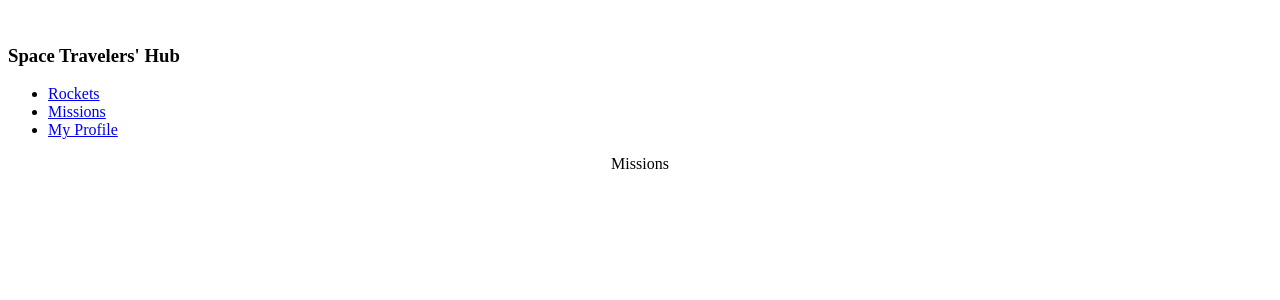
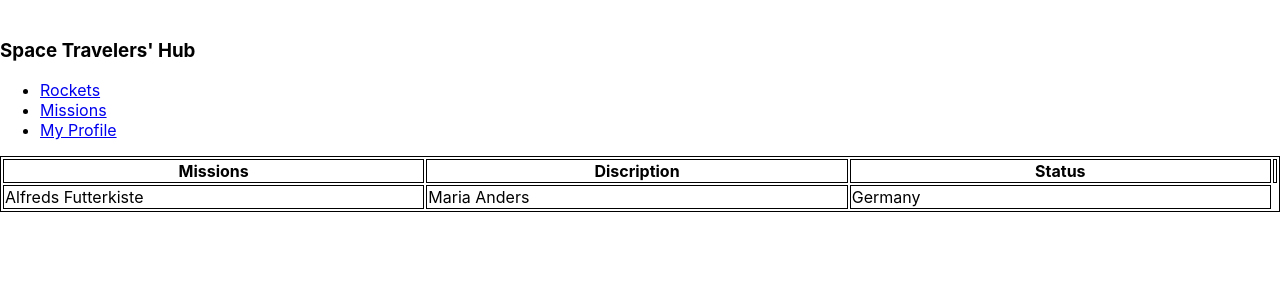
Before and after one commit to medsonmoombe/react-redux-group-project, a React (Create React App) app: page /missions in a window 1280 px wide. Shown: the top 300 px of the page. Built offline with nearby package versions, Linux system fonts and the light colour scheme.

Commit message:
Add the missionCard and the mission slicesreducer

```diff
--- a/package.json
+++ b/package.json
@@ -7,6 +7,7 @@
     "@testing-library/jest-dom": "^5.16.4",
     "@testing-library/react": "^13.3.0",
     "@testing-library/user-event": "^13.5.0",
+    "axios": "^0.27.2",
     "react": "^18.2.0",
     "react-dom": "^18.2.0",
     "react-redux": "^8.0.2",
--- a/src/App.css
+++ b/src/App.css
@@ -1,38 +1,35 @@
-.App {
-  text-align: center;
+body {
+  margin: 0;
+  font-family:
+    -apple-system,
+    BlinkMacSystemFont,
+    'Segoe UI',
+    'Roboto',
+    'Oxygen',
+    'Ubuntu',
+    'Cantarell',
+    'Fira Sans',
+    'Droid Sans',
+    'Helvetica Neue',
+    sans-serif;
+  -webkit-font-smoothing: antialiased;
+  -moz-osx-font-smoothing: grayscale;
 }
 
-.App-logo {
-  height: 40vmin;
-  pointer-events: none;
+code {
+  font-family:
+    source-code-pro,
+    Menlo,
+    Monaco,
+    Consolas,
+    'Courier New',
+    monospace;
 }
 
-@media (prefers-reduced-motion: no-preference) {
-  .App-logo {
-    animation: App-logo-spin infinite 20s linear;
-  }
+table, th, td {
+  border: 1px solid black;
 }
 
-.App-header {
-  background-color: #282c34;
-  min-height: 100vh;
-  display: flex;
-  flex-direction: column;
-  align-items: center;
-  justify-content: center;
-  font-size: calc(10px + 2vmin);
-  color: white;
+th {
+  width: 33.33%;
 }
-
-.App-link {
-  color: #61dafb;
-}
-
-@keyframes App-logo-spin {
-  from {
-    transform: rotate(0deg);
-  }
-  to {
-    transform: rotate(360deg);
-  }
-}
--- a/src/components/Missions.js
+++ b/src/components/Missions.js
@@ -1,6 +1,21 @@
 import React from 'react';
+import MissionCard from './Pages/MissionCard';
 
 const Missions = () => (
-  <div>Missions</div>
+  <>
+    <table>
+      <thead>
+        <tr>
+          <th>Missions</th>
+          <th>Discription</th>
+          <th>Status</th>
+          <th> </th>
+        </tr>
+      </thead>
+      <tbody>
+        <MissionCard />
+      </tbody>
+    </table>
+  </>
 );
 export default Missions;
--- /dev/null
+++ b/src/components/Pages/MissionCard.js
@@ -0,0 +1,13 @@
+import React from 'react';
+
+const MissionCard = () => (
+  <>
+    <tr>
+      <td>Alfreds Futterkiste</td>
+      <td>Maria Anders</td>
+      <td>Germany</td>
+    </tr>
+  </>
+);
+
+export default MissionCard;
```
Also changed, not shown: src/redux/missions/MissionSlice.js (added, +33 -0 lines), 1 other file (tests, documents, lock files or other folders).
